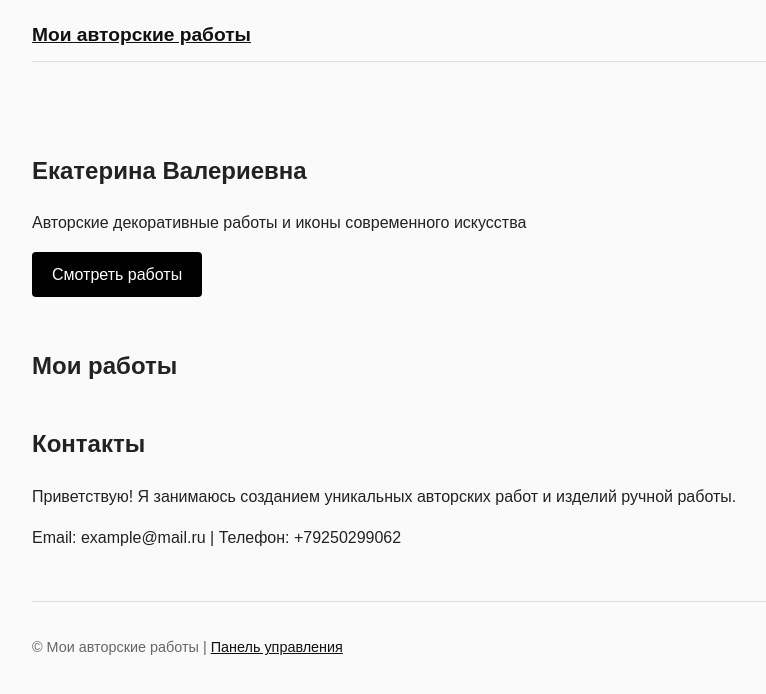
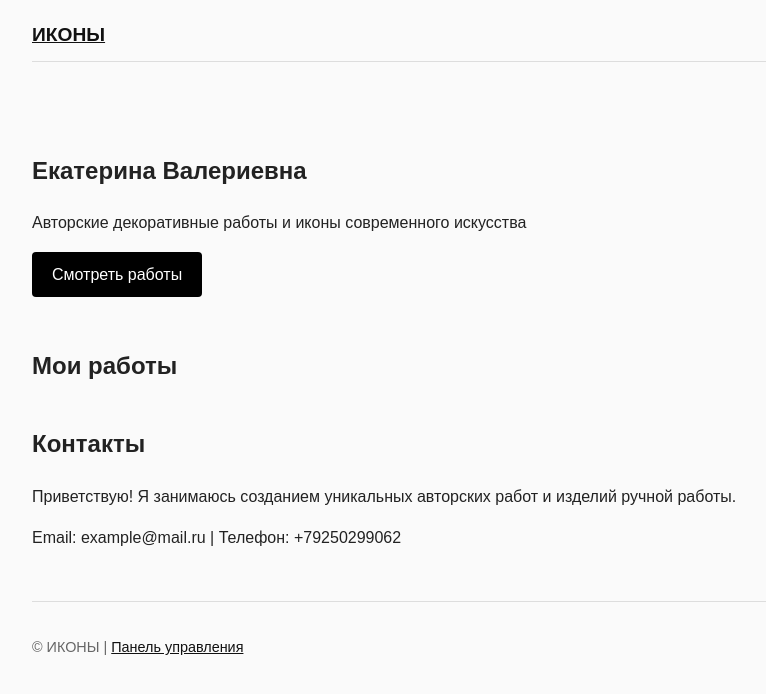
Before and after one commit to ekaterinaarseneva532-maker/my-portfolio, a Jekyll site: the page built from index.html, in a window 1280 px wide. Shown: the top 694 px of the page, without its empty margins (158-924 px from the left). Built offline with Jekyll 4.4.1, drawn with Linux system fonts in a browser that asks for light colours.

Commit message:
Update _config.yml

```diff
--- a/_config.yml
+++ b/_config.yml
@@ -1,6 +1,7 @@
-title: "Мои авторские работы"
-description: "Авторские декоративные работы и произведения ручной работы."
+title: "ИКОНЫ"
+description: "Авторские работы · единичные экземпляры. Иконы и киоты, созданные вручную."
 url: "https://ekaterinaarseneva532-maker.github.io"
+baseurl: ""
 lang: "ru"
 markdown: kramdown
 permalink: /works/:title/
```
